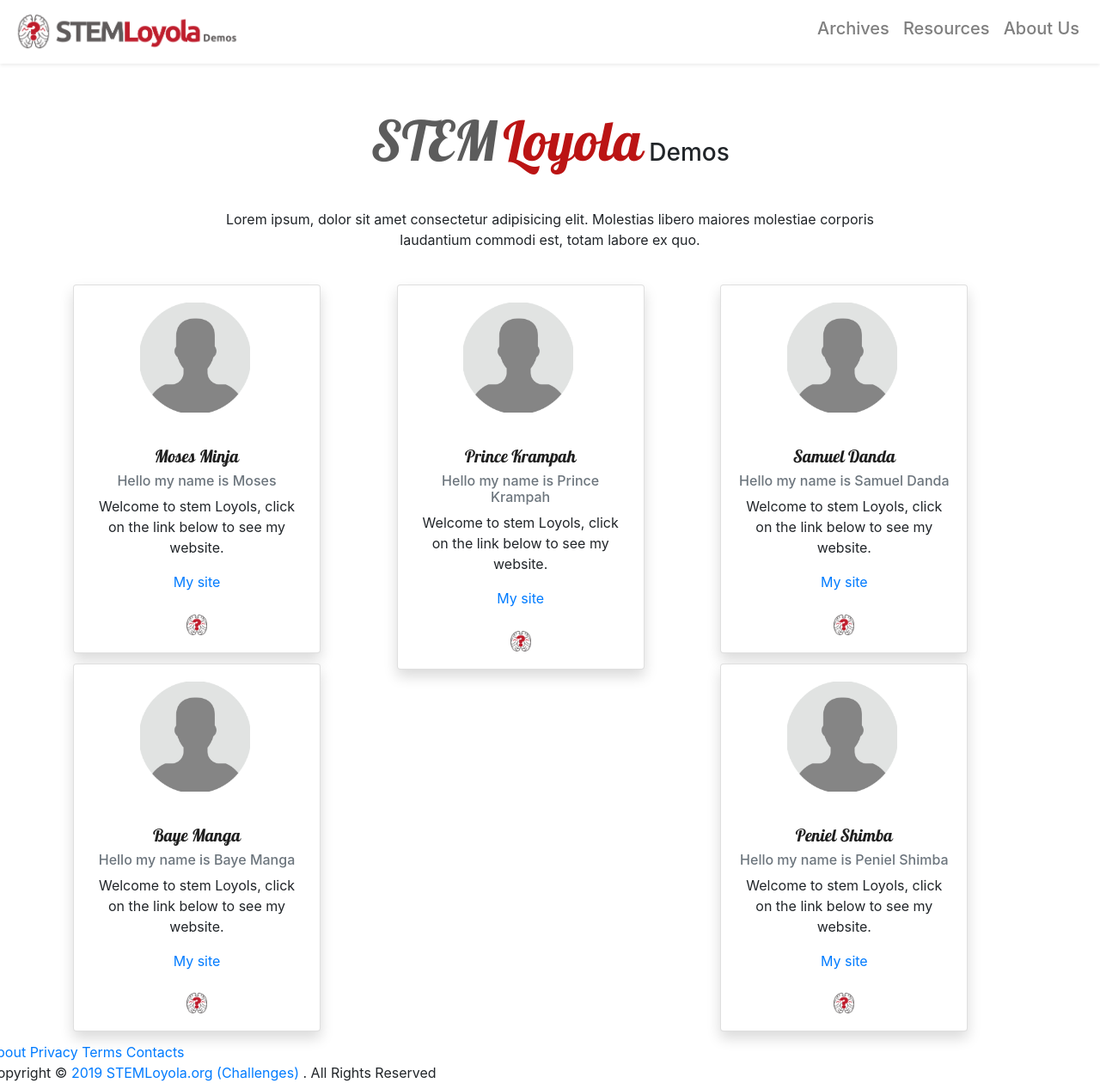
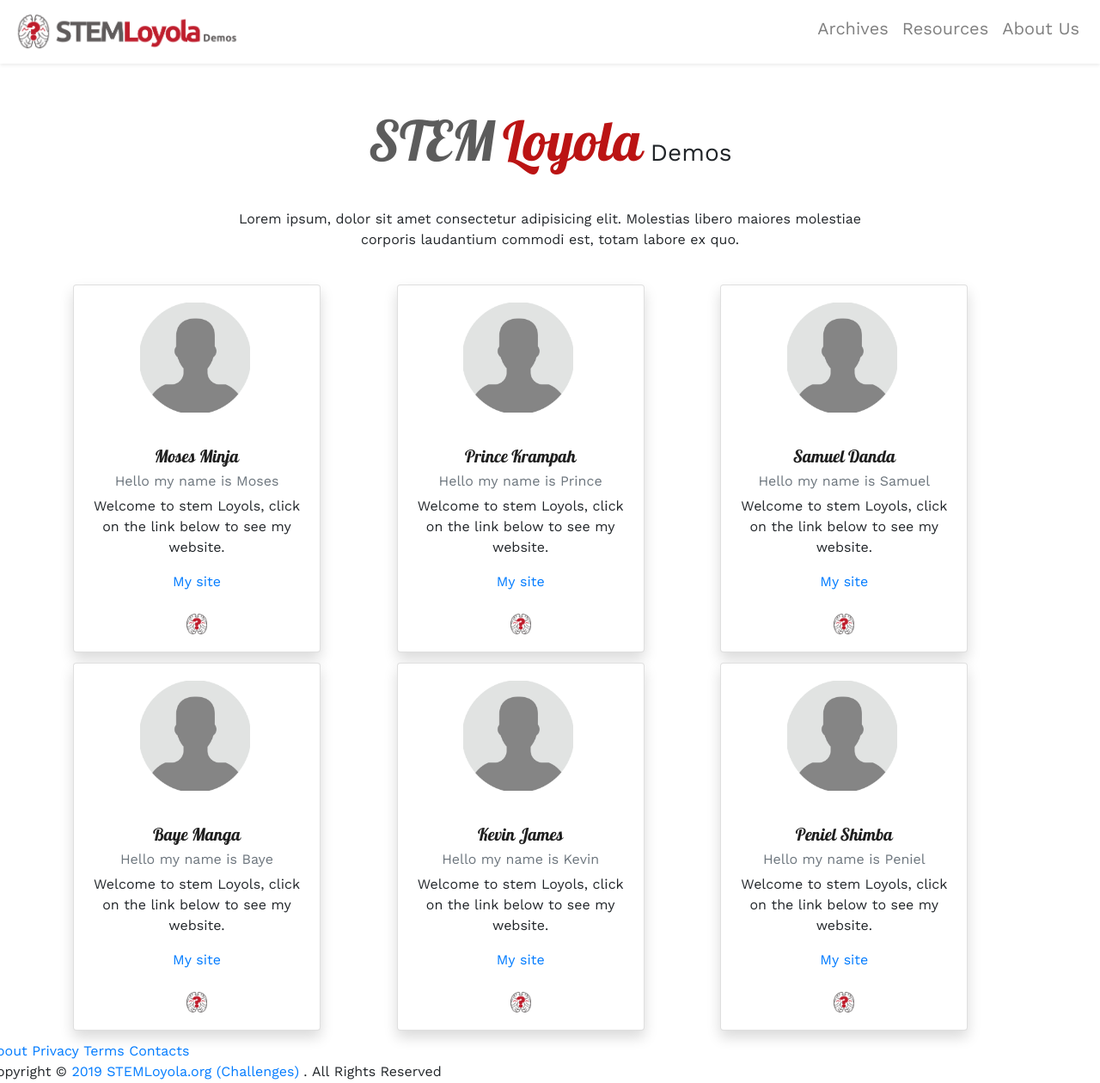
Before and after one commit to stemloyolatz/demo-landing-page, a PHP site: page / in a window 1280 px wide. Shown: the whole page at 86% size. Run offline with PHP 8.4, Linux system fonts and the light colour scheme; some libraries are stand-ins or nearby versions.

Commit message:
Demo second part

```diff
--- a/css/main.css
+++ b/css/main.css
@@ -1,14 +1,23 @@
-* {
-  padding: 0;
-  margin: 0;
-}
-
 @font-face {
   font-family: "lobsterregular";
   src: url("./fonts/lobster-regular-webfont.woff2") format("woff2"),
     url("./fonts/lobster-regular-webfont.woff") format("woff");
   font-weight: bold;
   font-style: normal;
+}
+
+@font-face {
+  font-family: "work_sansregular";
+  src: url("./fonts/worksans-variablefont_wght-webfont.woff2") format("woff2"),
+    url("./fonts/worksans-variablefont_wght-webfont.woff") format("woff");
+  font-weight: normal;
+  font-style: normal;
+}
+
+* {
+  padding: 0;
+  margin: 0;
+  font-family: "work_sansregular", Arial, sans-serif;
 }
 
 .profile-img {
--- a/index.php
+++ b/index.php
@@ -74,12 +74,12 @@
       // This list of students will be pulled from a file or database at some point
       // It's hardcoded here to facilitate testing
       $students = array(
-        array("Firstname1", "Lastname1", "Project Title 1", "sample-student.png"),
-        array("Firstname2", "Lastname2", "Project Title 2", "sample-student.png"),
-        array("Firstname3", "Lastname3", "Project Title 3", "sample-student.png"),
-        array("Firstname4", "Lastname4", "Project Title 4", "sample-student.png"),
-        array("Firstname5", "Lastname5", "Project Title 5", "sample-student.png"),
-        array("Firstname6", "Lastname6", "Project Title 6", "sample-student.png")
+        array("Moses", "Minja", "Project Title 1", "sample-student.png"),
+        array("Baye", "Manga", "Project Title 2", "sample-student.png"),
+        array("Prince", "Krampah", "Project Title 3", "sample-student.png"),
+        array("Kevin", "James", "Project Title 4", "sample-student.png"),
+        array("Samuel", "Danda", "Project Title 5", "sample-student.png"),
+        array("Peniel", "Shimba", "Project Title 6", "sample-student.png")
       );
 
       // Each student's unique site will be composed of the base URL plus a username
@@ -133,28 +133,37 @@
 
               <div class="card-columns mx-auto">
                 <!-- cards -->
+                <?php
 
-                <div class="card shadow" style="width: 18rem;">
-                  <div class="card-body">
-                    <a href="#">
-                      <img src="images/sample-student.png" class="profile-img" />
-                    </a>
-                    <div class="text-center">
-                      <a href="#">
-                        <h5 class="card-title card-name">Moses Minja</h5>
+                  for($student = 0; $student<sizeof($students); $student++){
+                    $index = 0;
+                    echo "<div class='card shadow' style='width: 18rem;'>
+                    <div class='card-body'>
+                      <a href=".$BASE_URL.strtolower($students[$student][0][0].$students[$student][1]).">
+                        <img src='images/".$students[$student][3]."' class='profile-img' />
                       </a>
-                      <h6 class="card-subtitle mb-2 text-muted">Hello my name is Moses</h6>
-                      <p class="card-text">Welcome to stem Loyols, click on the link below to see my website.</p>
-                      <a href="#" class="card-link">My site</a>
-                      <br>
-                      <br>
-                      <img src="images/stem-loyola-icon.png" alt="stemLoyola Logo" class="stem-icon">
+                      <div class='text-center'>
+                        <a href=".$BASE_URL.strtolower($students[$student][0][0].$students[$student][1]).">
+                          <h5 class='card-title card-name'>".$students[$student][0]." ".$students[$student][1]."</h5>
+                        </a>
+                        <h6 class='card-subtitle mb-2 text-muted'>Hello my name is ". $students[$student][0]. "</h6>
+                        <p class='card-text'>Welcome to stem Loyols, click on the link below to see my website.</p>
+                        <a href=" .$BASE_URL.strtolower($students[$student][0][0].$students[$student][1])." class='card-link'>My site</a>
+                        <br>
+                        <br>
+                        <img src='images/stem-loyola-icon.png' alt='stemLoyola Logo' class='stem-icon'>
+                      </div>
                     </div>
-                  </div>
-                </div>
+                  </div>";
 
 
-                <div class="card shadow" style="width: 18rem;">
+                  }
+                ?>
+
+
+                <!-- pure html for debugging -->
+
+                <!-- <div class="card shadow" style="width: 18rem;">
                   <div class="card-body">
                     <a href="#">
                       <img src="images/sample-student.png" class="profile-img" />
@@ -172,69 +181,9 @@
                     </div>
                   </div>
                 </div>
-
-
-                <div class="card shadow" style="width: 18rem;">
-                  <div class="card-body">
-                    <a href="#">
-                      <img src="images/sample-student.png" class="profile-img" />
-                    </a>
-                    <div class="text-center">
-                      <a href="#">
-                        <h5 class="card-title card-name">Prince Krampah</h5>
-                      </a>
-                      <h6 class="card-subtitle mb-2 text-muted">Hello my name is Prince Krampah</h6>
-                      <p class="card-text">Welcome to stem Loyols, click on the link below to see my website.</p>
-                      <a href="#" class="card-link">My site</a>
-                      <br>
-                      <br>
-                      <img src="images/stem-loyola-icon.png" alt="stemLoyola Logo" class="stem-icon">
-                    </div>
-                  </div>
-                </div>
-
-
-                <div class="card shadow" style="width: 18rem;">
-                  <div class="card-body">
-                    <a href="#">
-                      <img src="images/sample-student.png" class="profile-img" />
-                    </a>
-                    <div class="text-center">
-                      <a href="#">
-                        <h5 class="card-title card-name">Samuel Danda</h5>
-                      </a>
-                      <h6 class="card-subtitle mb-2 text-muted">Hello my name is Samuel Danda</h6>
-                      <p class="card-text">Welcome to stem Loyols, click on the link below to see my website.</p>
-                      <a href="#" class="card-link">My site</a>
-                      <br>
-                      <br>
-                      <img src="images/stem-loyola-icon.png" alt="stemLoyola Logo" class="stem-icon">
-                    </div>
-                  </div>
-                </div>
-
-
-                <div class="card shadow" style="width: 18rem;">
-                  <div class="card-body">
-                    <a href="#">
-                      <img src="images/sample-student.png" class="profile-img" />
-                    </a>
-                    <div class="text-center">
-                      <a href="#">
-                        <h5 class="card-title card-name">Peniel Shimba</h5>
-                      </a>
-                      <h6 class="card-subtitle mb-2 text-muted">Hello my name is Peniel Shimba</h6>
-                      <p class="card-text">Welcome to stem Loyols, click on the link below to see my website.</p>
-                      <a href="#" class="card-link">My site</a>
-                      <br>
-                      <br>
-                      <img src="images/stem-loyola-icon.png" alt="stemLoyola Logo" class="stem-icon">
-                    </div>
-                  </div>
-                </div>
+              -->
 
               </div>
-
 
             </div>
           </div>
```
Also changed, not shown: css/fonts/worksans-variablefont_wght-webfont.woff (added), css/fonts/worksans-variablefont_wght-webfont.woff2 (added).
